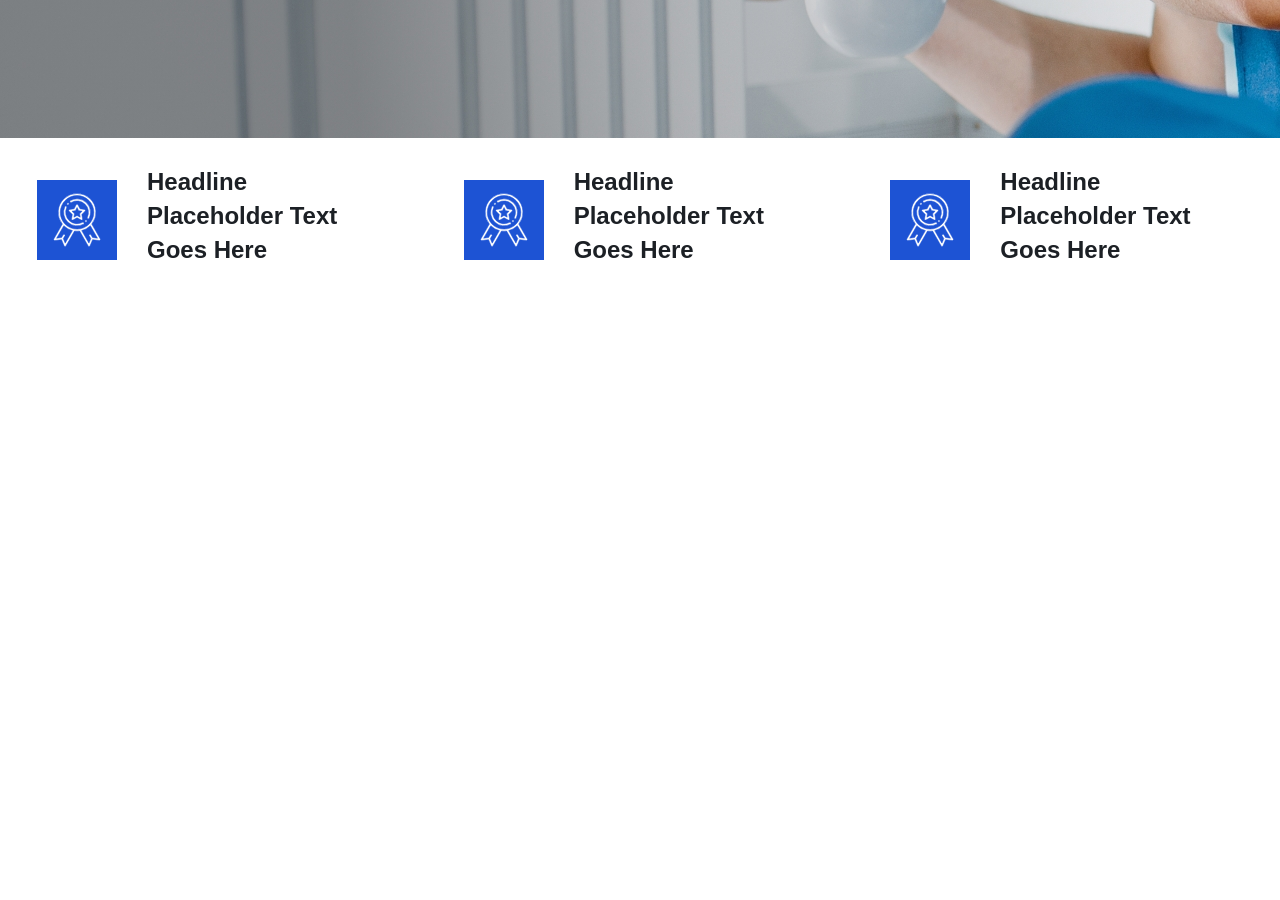
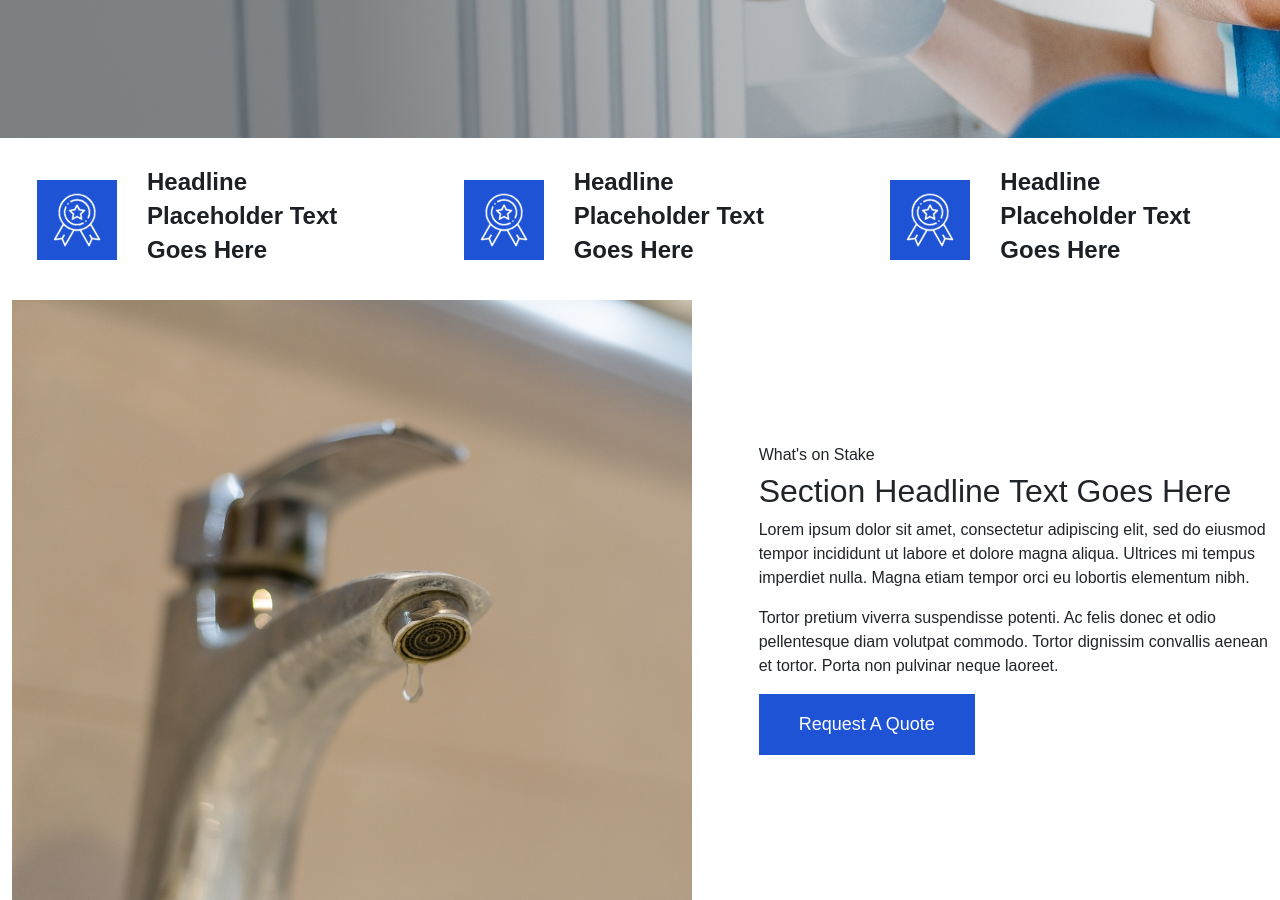
Before and after one commit to ankit-chauhan-codes/plumbing-company, a plain HTML site: page index.html in a window 1280 px wide. Shown: the part 771-1671 px from the top of the page. Before the commit the page ends 1071 px from the top, so only its background shows below. Drawn offline with nearby package versions, Linux system fonts and the light colour scheme; a web font is replaced by a local one.

Commit message:
added stakes-section

```diff
--- a/index.html
+++ b/index.html
@@ -143,5 +143,48 @@
     </div>
  </section>
 
+ <section id="stakes">
+    <div class="container">
+        <div class="row align-items-center justify-content-between">
+
+            <div class="col-md-6">
+                <div class="stakes-image">
+                    <img src="./images/stake-section-img.jpg" alt="stakes-image">
+                </div>
+            </div>
+
+            <div class="col-md-5">
+                <div class="stakes-body">
+
+                    <div class="stakes-main-heading">
+                        <h6>What's on Stake</h6>
+                    </div>
+
+                    <div class="stakes-heading">
+                        <h2>Section Headline Text Goes Here</h2>
+                    </div>
+
+                    <div class="stakes-text">
+                        <p>Lorem ipsum dolor sit amet, consectetur adipiscing
+                          elit, sed do eiusmod tempor incididunt ut labore et
+                          dolore magna aliqua. Ultrices mi tempus imperdiet
+                          nulla. Magna etiam tempor orci eu lobortis elementum
+                          nibh.</p>
+                        <p>Tortor pretium viverra suspendisse potenti. Ac felis
+                           donec et odio pellentesque diam volutpat commodo.
+                           Tortor dignissim convallis aenean et tortor. Porta
+                           non pulvinar neque laoreet. </p>
+                    </div>
+
+                    <div class="stakes-button">
+                        <a href="quote" class="btn primary-btn">Request A Quote</a>
+                    </div>
+                </div>
+            </div>
+
+        </div>
+    </div>
+ </section>
+
 </body>
 </html>
```
